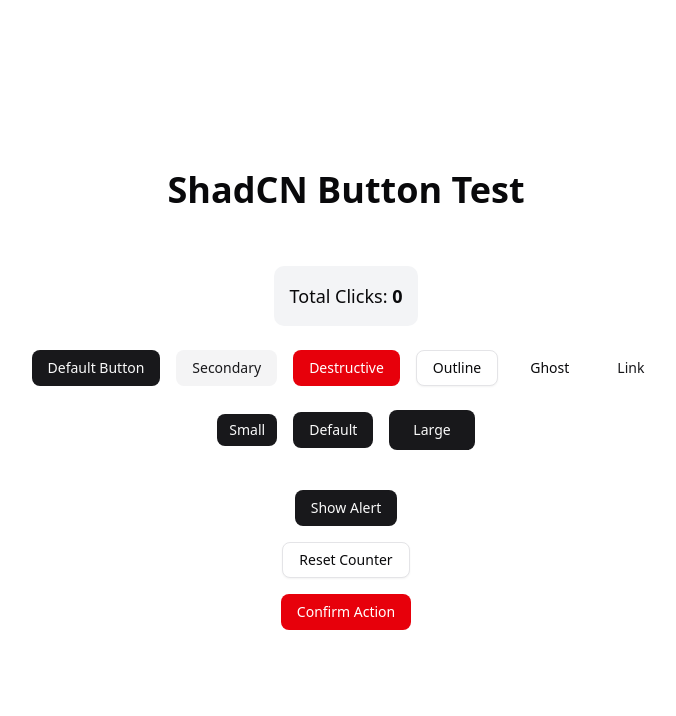
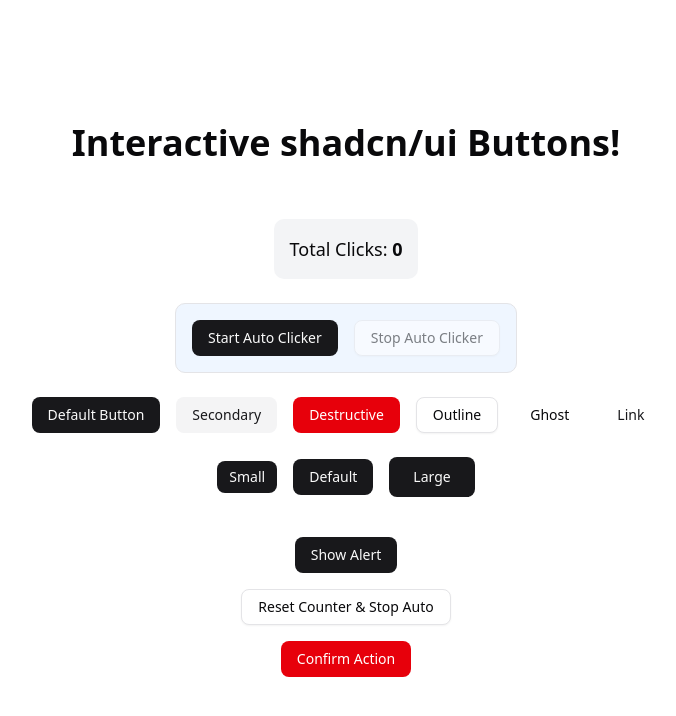
Before and after one commit to CcarrollCI/ShadCN-Button-Test, a Next.js app: page / in a window 1280 px wide. Shown: the top 716 px of the page, without its empty margins (294-970 px from the left). Built offline with nearby package versions, Linux system fonts and the light colour scheme.

Commit message:
added autoclicker

```diff
--- a/src/app/page.tsx
+++ b/src/app/page.tsx
@@ -1,26 +1,58 @@
 "use client"
 
 import { Button } from "@/components/ui/button"
-import { useState } from "react"
+import { useState, useEffect, useRef } from "react"
 
 export default function Home() {
   const [clickCount, setClickCount] = useState(0)
   const [lastClicked, setLastClicked] = useState("")
+  const [isAutoClicking, setIsAutoClicking] = useState(false)
+  const intervalRef = useRef<NodeJS.Timeout | null>(null)
 
   const handleButtonClick = (buttonType: string) => {
     setClickCount(prev => prev + 1)
     setLastClicked(buttonType)
   }
 
+  const startAutoClicker = () => {
+    if (!isAutoClicking) {
+      setIsAutoClicking(true)
+      setLastClicked("Auto Clicker")
+
+      intervalRef.current = setInterval(() => {
+        setClickCount(prev => prev + 1)
+      }, 1000) // 1000ms = 1 second
+    }
+  }
+
+  const stopAutoClicker = () => {
+    if (isAutoClicking && intervalRef.current) {
+      setIsAutoClicking(false)
+      clearInterval(intervalRef.current)
+      intervalRef.current = null
+      setLastClicked("Auto Clicker Stopped")
+    }
+  }
+
   const resetCounter = () => {
     setClickCount(0)
     setLastClicked("")
+    stopAutoClicker()
   }
+
+  // Cleanup interval on component unmount
+  useEffect(() => {
+    return () => {
+      if (intervalRef.current) {
+        clearInterval(intervalRef.current)
+      }
+    }
+  }, [])
 
   return (
     <div className="flex min-h-screen flex-col items-center justify-center p-24 gap-6">
       <h1 className="text-4xl font-bold text-center mb-8">
-        ShadCN Button Test
+        Interactive shadcn/ui Buttons!
       </h1>
 
       {/* Status Display */}
@@ -29,6 +61,28 @@ export default function Home() {
         {lastClicked && (
           <p className="text-sm text-gray-600">Last clicked: {lastClicked}</p>
         )}
+        {isAutoClicking && (
+          <p className="text-sm text-green-600 font-semibold">🤖 Auto-clicking active!</p>
+        )}
+      </div>
+
+      {/* Auto Clicker Controls */}
+      <div className="flex gap-4 items-center p-4 border rounded-lg bg-blue-50">
+        <Button
+          onClick={startAutoClicker}
+          disabled={isAutoClicking}
+          variant={isAutoClicking ? "secondary" : "default"}
+        >
+          {isAutoClicking ? "Auto-Clicking..." : "Start Auto Clicker"}
+        </Button>
+
+        <Button
+          onClick={stopAutoClicker}
+          disabled={!isAutoClicking}
+          variant="outline"
+        >
+          Stop Auto Clicker
+        </Button>
       </div>
 
       {/* Test different button variants */}
@@ -103,7 +157,7 @@ export default function Home() {
           variant="outline"
           onClick={resetCounter}
         >
-          Reset Counter
+          Reset Counter & Stop Auto
         </Button>
 
         <Button
```
